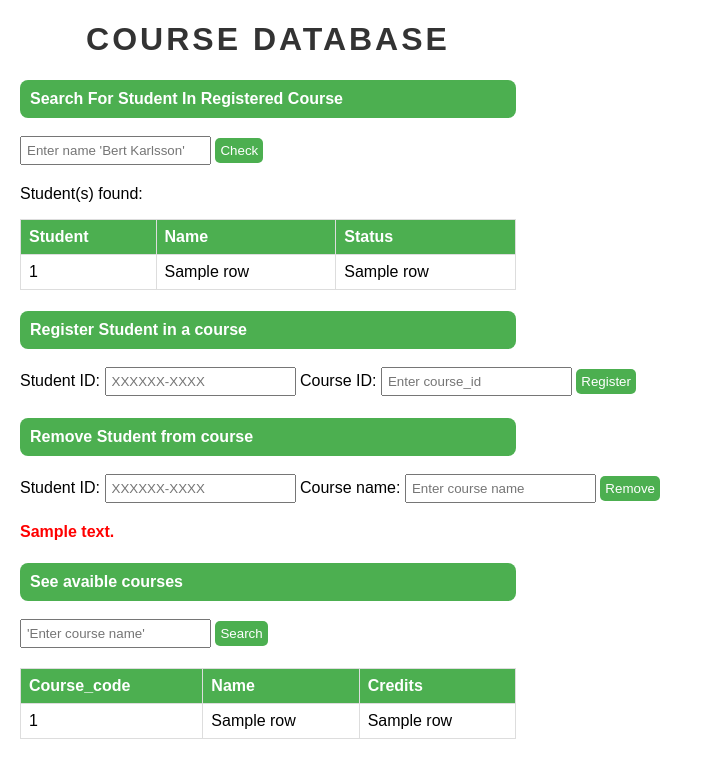
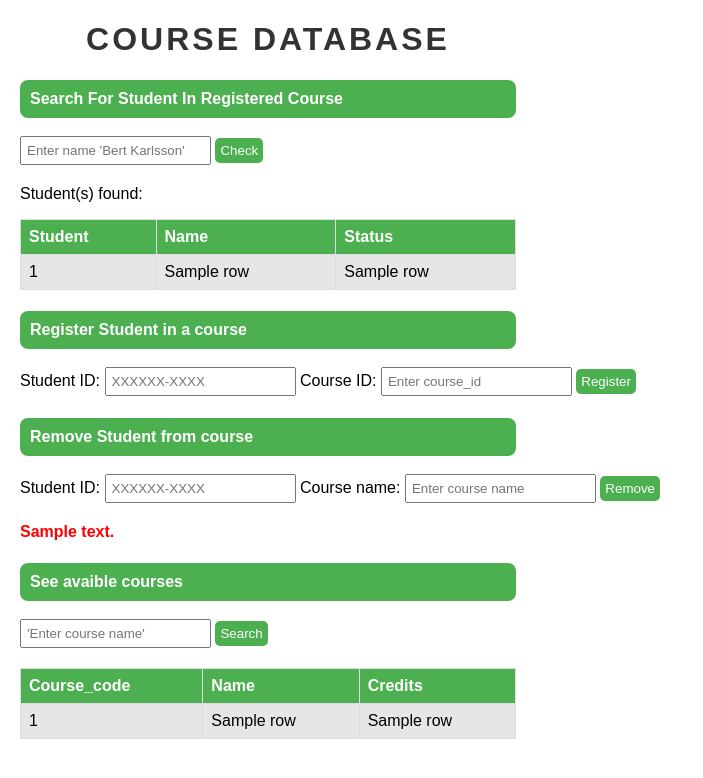
Before and after one commit to k1s3n/universityDB, a Flask app: template templates/index.html in a window 1280 px wide. Shown: the top 778 px of the page, without its empty margins (0-703 px from the left). Run offline with Flask 3, Linux system fonts and the light colour scheme; the template is opened without the code that fills it: most values are stand-ins (such as "Sample title", 1, 10 or a date in 2020); some libraries are stand-ins or nearby versions.

Commit message:
updated frontend

```diff
--- a/static/style.css
+++ b/static/style.css
@@ -70,3 +70,11 @@ table {
     border-collapse: collapse;
     width: 40%;
 }
+
+tr:nth-child(even) td {
+    background-color: #f2f2f2; /* Ljusare färg */
+}
+
+tr:nth-child(odd) td {
+    background-color: #e6e6e6; /* Mörkare färg */
+}
--- a/templates/index.html
+++ b/templates/index.html
@@ -7,6 +7,7 @@
     <link rel="stylesheet" href="{{ url_for('static', filename='style.css') }}">
 </head>
 <body>
+  <div class="main-content">
     <th colspan="3"><h1>Course database</h1></th>
     <h4>Search For Student In Registered Course</h4>
     <form action="/check" method="post">
@@ -94,5 +95,6 @@
         {%endif%}
       </tbody>
     </table>
+  </div>
 </body>
 </html>
```
